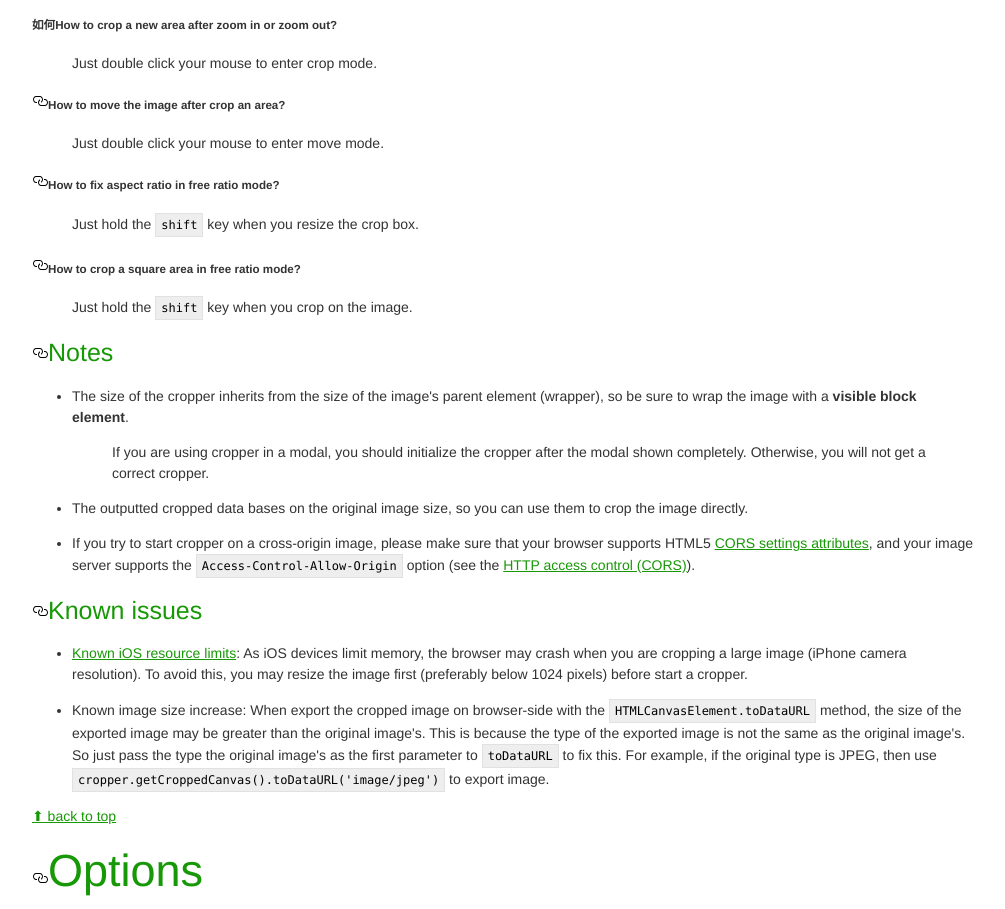
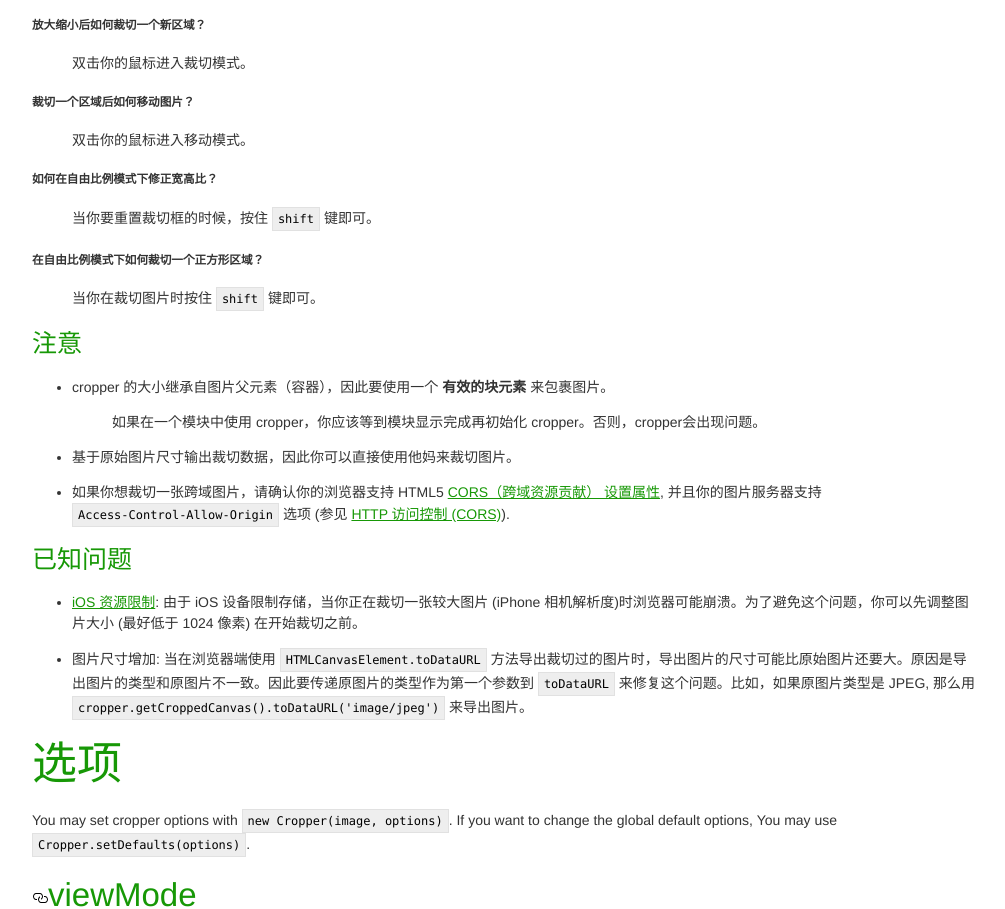
Before and after one commit to MRaining/MRaining.github.io, a plain HTML site: page Cropperjs.html in a window 1280 px wide. Shown: the part 3042-3951 px from the top of the page, without its empty margins (136-1141 px from the left). Drawn offline with Linux system fonts and the light colour scheme.

Commit message:
no message

```diff
--- a/Cropperjs.html
+++ b/Cropperjs.html
@@ -102,9 +102,9 @@ dist/
 &lt;/div&gt;
             </code></pre>
             <pre><code>
-/* Limit image width to avoid overflow the container */
+/* 限制图片宽度，防止移除容器 */
 img {
-  max-width: 100%; /* This rule is very important, please do not ignore this! */
+  max-width: 100%; /* 这个规则非常重要，不要忽视它！ */
 }
             </code></pre>
             <pre><code>
@@ -123,48 +123,47 @@ var cropper = new Cropper(image, {
 });
             </code></pre>
             <h4>常见问题</h4>
-<h5>如何How to crop a new area after zoom in or zoom out?</h5>
+<h5>放大缩小后如何裁切一个新区域？</h5>
 <blockquote>
-<p>Just double click your mouse to enter crop mode.</p>
+<p>双击你的鼠标进入裁切模式。</p>
 </blockquote>
-<h5><a id="user-content-how-to-move-the-image-after-crop-an-area" class="anchor" href="#how-to-move-the-image-after-crop-an-area" aria-hidden="true"><svg aria-hidden="true" class="octicon octicon-link" height="16" version="1.1" viewBox="0 0 16 16" width="16"><path fill-rule="evenodd" d="M4 9h1v1H4c-1.5 0-3-1.69-3-3.5S2.55 3 4 3h4c1.45 0 3 1.69 3 3.5 0 1.41-.91 2.72-2 3.25V8.59c.58-.45 1-1.27 1-2.09C10 5.22 8.98 4 8 4H4c-.98 0-2 1.22-2 2.5S3 9 4 9zm9-3h-1v1h1c1 0 2 1.22 2 2.5S13.98 12 13 12H9c-.98 0-2-1.22-2-2.5 0-.83.42-1.64 1-2.09V6.25c-1.09.53-2 1.84-2 3.25C6 11.31 7.55 13 9 13h4c1.45 0 3-1.69 3-3.5S14.5 6 13 6z"></path></svg></a>How to move the image after crop an area?</h5>
+<h5>裁切一个区域后如何移动图片？</h5>
 <blockquote>
-<p>Just double click your mouse to enter move mode.</p>
+<p>双击你的鼠标进入移动模式。</p>
 </blockquote>
-<h5><a id="user-content-how-to-fix-aspect-ratio-in-free-ratio-mode" class="anchor" href="#how-to-fix-aspect-ratio-in-free-ratio-mode" aria-hidden="true"><svg aria-hidden="true" class="octicon octicon-link" height="16" version="1.1" viewBox="0 0 16 16" width="16"><path fill-rule="evenodd" d="M4 9h1v1H4c-1.5 0-3-1.69-3-3.5S2.55 3 4 3h4c1.45 0 3 1.69 3 3.5 0 1.41-.91 2.72-2 3.25V8.59c.58-.45 1-1.27 1-2.09C10 5.22 8.98 4 8 4H4c-.98 0-2 1.22-2 2.5S3 9 4 9zm9-3h-1v1h1c1 0 2 1.22 2 2.5S13.98 12 13 12H9c-.98 0-2-1.22-2-2.5 0-.83.42-1.64 1-2.09V6.25c-1.09.53-2 1.84-2 3.25C6 11.31 7.55 13 9 13h4c1.45 0 3-1.69 3-3.5S14.5 6 13 6z"></path></svg></a>How to fix aspect ratio in free ratio mode?</h5>
+<h5>如何在自由比例模式下修正宽高比？</h5>
 <blockquote>
-<p>Just hold the <code>shift</code> key when you resize the crop box.</p>
+<p>当你要重置裁切框的时候，按住 <code>shift</code> 键即可。</p>
 </blockquote>
-<h5><a id="user-content-how-to-crop-a-square-area-in-free-ratio-mode" class="anchor" href="#how-to-crop-a-square-area-in-free-ratio-mode" aria-hidden="true"><svg aria-hidden="true" class="octicon octicon-link" height="16" version="1.1" viewBox="0 0 16 16" width="16"><path fill-rule="evenodd" d="M4 9h1v1H4c-1.5 0-3-1.69-3-3.5S2.55 3 4 3h4c1.45 0 3 1.69 3 3.5 0 1.41-.91 2.72-2 3.25V8.59c.58-.45 1-1.27 1-2.09C10 5.22 8.98 4 8 4H4c-.98 0-2 1.22-2 2.5S3 9 4 9zm9-3h-1v1h1c1 0 2 1.22 2 2.5S13.98 12 13 12H9c-.98 0-2-1.22-2-2.5 0-.83.42-1.64 1-2.09V6.25c-1.09.53-2 1.84-2 3.25C6 11.31 7.55 13 9 13h4c1.45 0 3-1.69 3-3.5S14.5 6 13 6z"></path></svg></a>How to crop a square area in free ratio mode?</h5>
+<h5>在自由比例模式下如何裁切一个正方形区域？</h5>
 <blockquote>
-<p>Just hold the <code>shift</code> key when you crop on the image.</p>
+<p>当你在裁切图片时按住 <code>shift</code> 键即可。</p>
 </blockquote>
-<h4><a id="user-content-notes" class="anchor" href="#notes" aria-hidden="true"><svg aria-hidden="true" class="octicon octicon-link" height="16" version="1.1" viewBox="0 0 16 16" width="16"><path fill-rule="evenodd" d="M4 9h1v1H4c-1.5 0-3-1.69-3-3.5S2.55 3 4 3h4c1.45 0 3 1.69 3 3.5 0 1.41-.91 2.72-2 3.25V8.59c.58-.45 1-1.27 1-2.09C10 5.22 8.98 4 8 4H4c-.98 0-2 1.22-2 2.5S3 9 4 9zm9-3h-1v1h1c1 0 2 1.22 2 2.5S13.98 12 13 12H9c-.98 0-2-1.22-2-2.5 0-.83.42-1.64 1-2.09V6.25c-1.09.53-2 1.84-2 3.25C6 11.31 7.55 13 9 13h4c1.45 0 3-1.69 3-3.5S14.5 6 13 6z"></path></svg></a>Notes</h4>
+<h4>注意</h4>
 <ul>
 <li>
-<p>The size of the cropper inherits from the size of the image's parent element (wrapper), so be sure to wrap the image with a <strong>visible block element</strong>.</p>
+<p>cropper 的大小继承自图片父元素（容器），因此要使用一个 <strong>有效的块元素</strong> 来包裹图片。</p>
 <blockquote>
-<p>If you are using cropper in a modal, you should initialize the cropper after the modal shown completely. Otherwise, you will not get a correct cropper.</p>
+<p>如果在一个模块中使用 cropper，你应该等到模块显示完成再初始化 cropper。否则，cropper会出现问题。</p>
 </blockquote>
 </li>
 <li>
-<p>The outputted cropped data bases on the original image size, so you can use them to crop the image directly.</p>
+<p>基于原始图片尺寸输出裁切数据，因此你可以直接使用他妈来裁切图片。</p>
 </li>
 <li>
-<p>If you try to start cropper on a cross-origin image, please make sure that your browser supports HTML5 <a href="https://developer.mozilla.org/en-US/docs/Web/HTML/CORS_settings_attributes">CORS settings attributes</a>, and your image server supports the <code>Access-Control-Allow-Origin</code> option (see the <a href="https://developer.mozilla.org/en-US/docs/Web/HTTP/Access_control_CORS">HTTP access control (CORS)</a>).</p>
+<p>如果你想裁切一张跨域图片，请确认你的浏览器支持 HTML5 <a href="https://developer.mozilla.org/en-US/docs/Web/HTML/CORS_settings_attributes">CORS（跨域资源贡献） 设置属性</a>, 并且你的图片服务器支持 <code>Access-Control-Allow-Origin</code> 选项 (参见 <a href="https://developer.mozilla.org/en-US/docs/Web/HTTP/Access_control_CORS">HTTP 访问控制 (CORS)</a>).</p>
 </li>
 </ul>
-<h4><a id="user-content-known-issues" class="anchor" href="#known-issues" aria-hidden="true"><svg aria-hidden="true" class="octicon octicon-link" height="16" version="1.1" viewBox="0 0 16 16" width="16"><path fill-rule="evenodd" d="M4 9h1v1H4c-1.5 0-3-1.69-3-3.5S2.55 3 4 3h4c1.45 0 3 1.69 3 3.5 0 1.41-.91 2.72-2 3.25V8.59c.58-.45 1-1.27 1-2.09C10 5.22 8.98 4 8 4H4c-.98 0-2 1.22-2 2.5S3 9 4 9zm9-3h-1v1h1c1 0 2 1.22 2 2.5S13.98 12 13 12H9c-.98 0-2-1.22-2-2.5 0-.83.42-1.64 1-2.09V6.25c-1.09.53-2 1.84-2 3.25C6 11.31 7.55 13 9 13h4c1.45 0 3-1.69 3-3.5S14.5 6 13 6z"></path></svg></a>Known issues</h4>
+<h4>已知问题</h4>
 <ul>
 <li>
-<p><a href="https://developer.apple.com/library/mac/documentation/AppleApplications/Reference/SafariWebContent/CreatingContentforSafarioniPhone/CreatingContentforSafarioniPhone.html">Known iOS resource limits</a>: As iOS devices limit memory, the browser may crash when you are cropping a large image (iPhone camera resolution). To avoid this, you may resize the image first (preferably below 1024 pixels) before start a cropper.</p>
+<p><a href="https://developer.apple.com/library/mac/documentation/AppleApplications/Reference/SafariWebContent/CreatingContentforSafarioniPhone/CreatingContentforSafarioniPhone.html">iOS 资源限制</a>: 由于 iOS 设备限制存储，当你正在裁切一张较大图片 (iPhone 相机解析度)时浏览器可能崩溃。为了避免这个问题，你可以先调整图片大小 (最好低于 1024 像素) 在开始裁切之前。</p>
 </li>
 <li>
-<p>Known image size increase: When export the cropped image on browser-side with the <code>HTMLCanvasElement.toDataURL</code> method, the size of the exported image may be greater than the original image's. This is because the type of the exported image is not the same as the original image's. So just pass the type the original image's as the first parameter to <code>toDataURL</code> to fix this. For example, if the original type is JPEG, then use <code>cropper.getCroppedCanvas().toDataURL('image/jpeg')</code> to export image.</p>
+<p>图片尺寸增加: 当在浏览器端使用 <code>HTMLCanvasElement.toDataURL</code> 方法导出裁切过的图片时，导出图片的尺寸可能比原始图片还要大。原因是导出图片的类型和原图片不一致。因此要传递原图片的类型作为第一个参数到 <code>toDataURL</code> 来修复这个问题。比如，如果原图片类型是 JPEG, 那么用 <code>cropper.getCroppedCanvas().toDataURL('image/jpeg')</code> 来导出图片。</p>
 </li>
 </ul>
-<p><a href="#table-of-contents">⬆ back to top</a></p>
-<h2><a id="user-content-options" class="anchor" href="#options" aria-hidden="true"><svg aria-hidden="true" class="octicon octicon-link" height="16" version="1.1" viewBox="0 0 16 16" width="16"><path fill-rule="evenodd" d="M4 9h1v1H4c-1.5 0-3-1.69-3-3.5S2.55 3 4 3h4c1.45 0 3 1.69 3 3.5 0 1.41-.91 2.72-2 3.25V8.59c.58-.45 1-1.27 1-2.09C10 5.22 8.98 4 8 4H4c-.98 0-2 1.22-2 2.5S3 9 4 9zm9-3h-1v1h1c1 0 2 1.22 2 2.5S13.98 12 13 12H9c-.98 0-2-1.22-2-2.5 0-.83.42-1.64 1-2.09V6.25c-1.09.53-2 1.84-2 3.25C6 11.31 7.55 13 9 13h4c1.45 0 3-1.69 3-3.5S14.5 6 13 6z"></path></svg></a>Options</h2>
+<h2>选项</h2>
 <p>You may set cropper options with <code>new Cropper(image, options)</code>.
 If you want to change the global default options, You may use <code>Cropper.setDefaults(options)</code>.</p>
 <h3><a id="user-content-viewmode" class="anchor" href="#viewmode" aria-hidden="true"><svg aria-hidden="true" class="octicon octicon-link" height="16" version="1.1" viewBox="0 0 16 16" width="16"><path fill-rule="evenodd" d="M4 9h1v1H4c-1.5 0-3-1.69-3-3.5S2.55 3 4 3h4c1.45 0 3 1.69 3 3.5 0 1.41-.91 2.72-2 3.25V8.59c.58-.45 1-1.27 1-2.09C10 5.22 8.98 4 8 4H4c-.98 0-2 1.22-2 2.5S3 9 4 9zm9-3h-1v1h1c1 0 2 1.22 2 2.5S13.98 12 13 12H9c-.98 0-2-1.22-2-2.5 0-.83.42-1.64 1-2.09V6.25c-1.09.53-2 1.84-2 3.25C6 11.31 7.55 13 9 13h4c1.45 0 3-1.69 3-3.5S14.5 6 13 6z"></path></svg></a>viewMode</h3>
```
